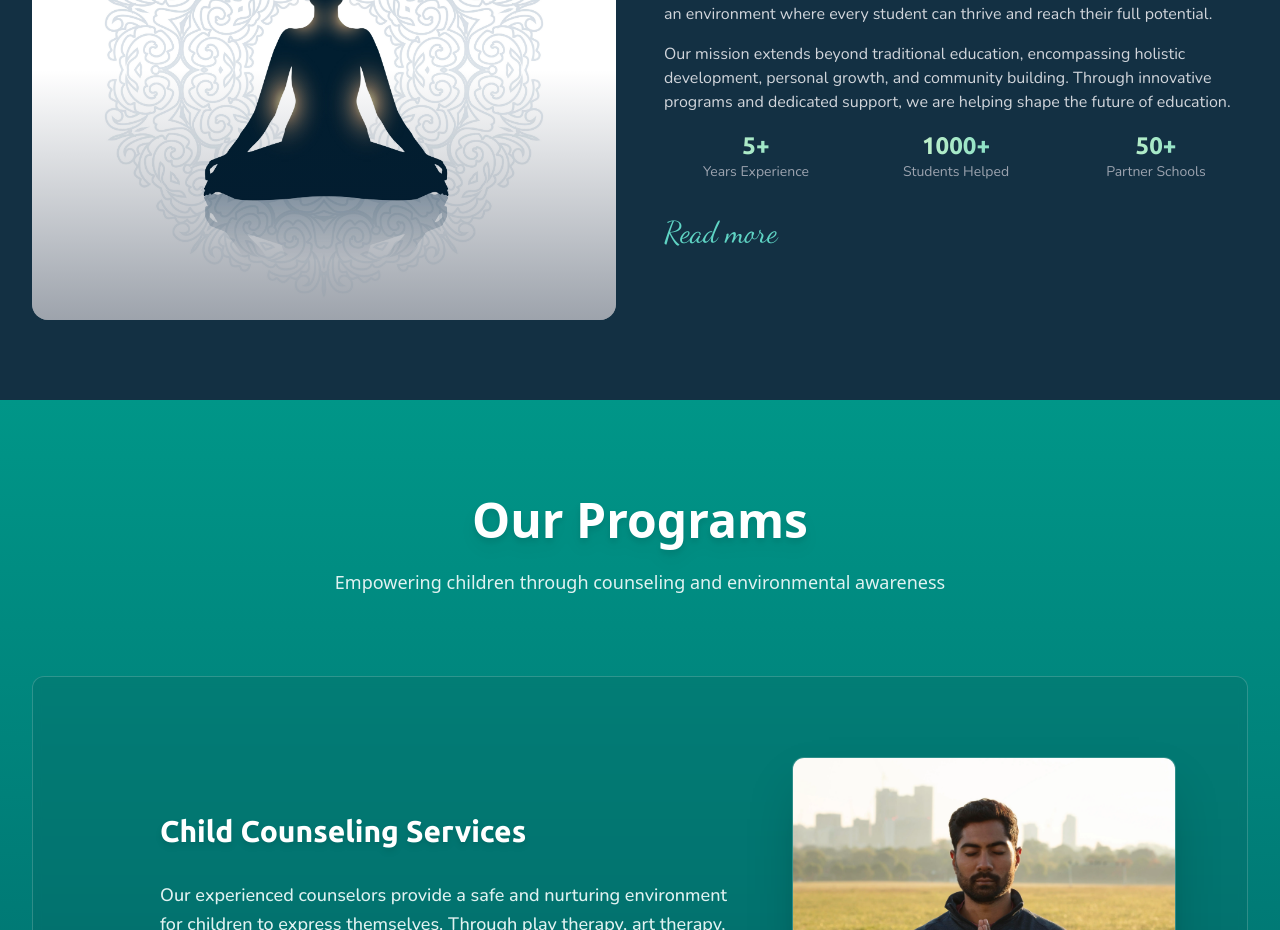
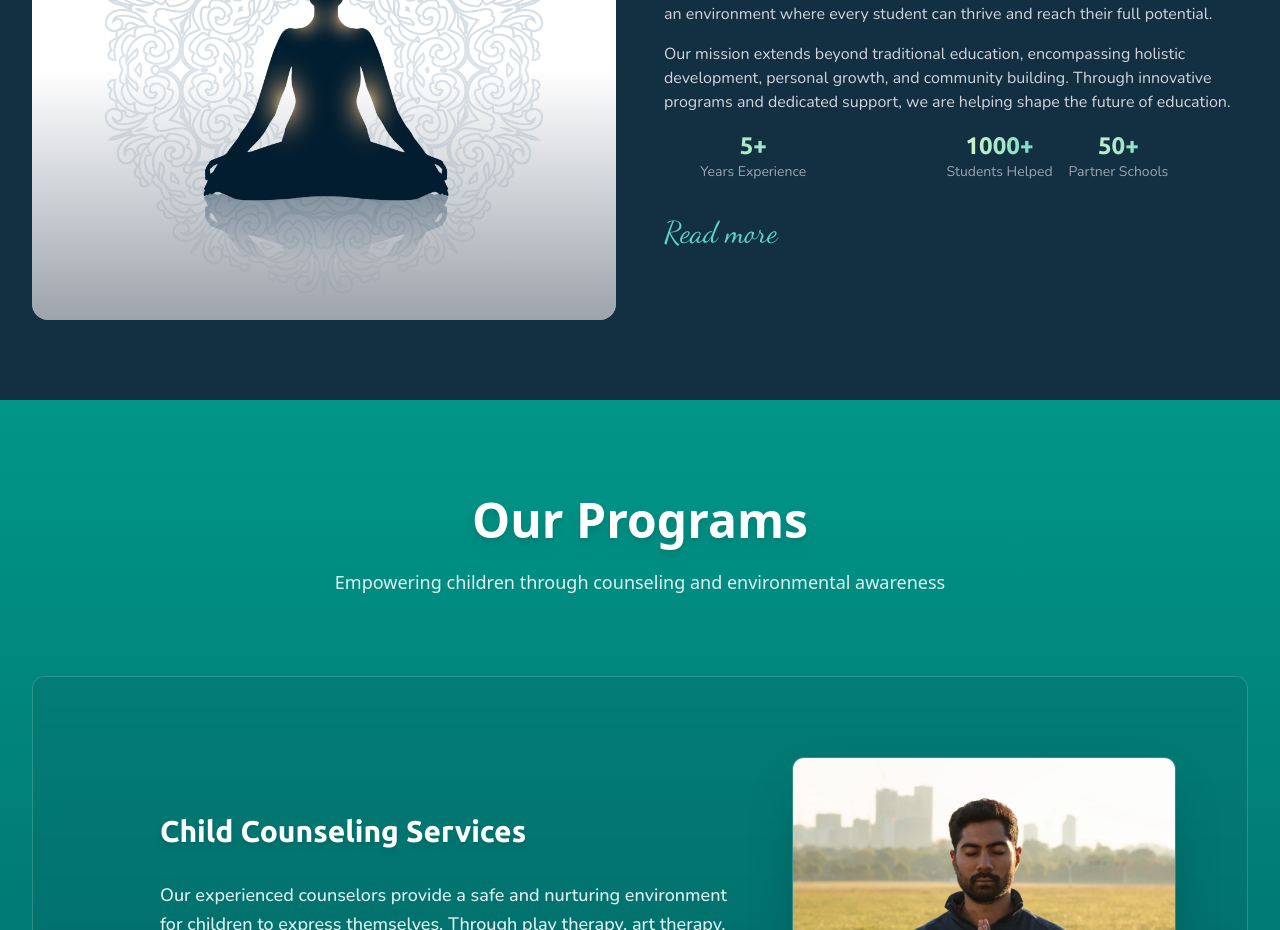
Before and after one commit to yashag710/Bliss, a Next.js app: page / in a window 1280 px wide. Shown: the part 900-1830 px from the top of the page. Built offline with nearby package versions, Linux system fonts and the light colour scheme; a web font is replaced by a local one.

Commit message:
Nice commit3

```diff
--- a/src/components/About.tsx
+++ b/src/components/About.tsx
@@ -52,25 +52,48 @@ const About = () => {
                 Our mission extends beyond traditional education, encompassing holistic development, personal growth, and community building. Through innovative programs and dedicated support, we are helping shape the future of education.
               </p>
 
-              <div className="grid grid-cols-2 sm:grid-cols-3 gap-3 sm:gap-4 my-6 sm:my-8">
-                {[
-                  { number: "5+", label: "Years Experience" },
-                  { number: "1000+", label: "Students Helped" },
-                  { number: "50+", label: "Partner Schools" }
-                ].map((stat, index) => (
+              <div className="flex flex-col sm:grid sm:grid-cols-3 gap-4 sm:gap-6 my-6 sm:my-8">
+                {/* First stat - centered on mobile */}
+                <motion.div
+                  initial={{ opacity: 0, y: 20 }}
+                  whileInView={{ opacity: 1, y: 0 }}
+                  transition={{ duration: 0.5, delay: 0.4 }}
+                  className="text-center sm:col-span-1"
+                >
+                  <div className={`text-xl sm:text-2xl font-bold text-transparent bg-clip-text bg-gradient-to-r from-[#ecfccb] to-[#5fd4c4] ${ubuntu.className}`}>
+                    5+
+                  </div>
+                  <div className={`text-xs sm:text-sm text-gray-400 ${nunito.className}`}>Years Experience</div>
+                </motion.div>
+
+                {/* Container for the other two stats */}
+                <div className="flex justify-center gap-4 sm:col-span-2">
+                  {/* Second stat */}
                   <motion.div
-                    key={index}
                     initial={{ opacity: 0, y: 20 }}
                     whileInView={{ opacity: 1, y: 0 }}
-                    transition={{ duration: 0.5, delay: 0.4 + index * 0.1 }}
+                    transition={{ duration: 0.5, delay: 0.5 }}
                     className="text-center"
                   >
                     <div className={`text-xl sm:text-2xl font-bold text-transparent bg-clip-text bg-gradient-to-r from-[#ecfccb] to-[#5fd4c4] ${ubuntu.className}`}>
-                      {stat.number}
+                      1000+
                     </div>
-                    <div className={`text-xs sm:text-sm text-gray-400 ${nunito.className}`}>{stat.label}</div>
+                    <div className={`text-xs sm:text-sm text-gray-400 ${nunito.className}`}>Students Helped</div>
                   </motion.div>
-                ))}
+
+                  {/* Third stat */}
+                  <motion.div
+                    initial={{ opacity: 0, y: 20 }}
+                    whileInView={{ opacity: 1, y: 0 }}
+                    transition={{ duration: 0.5, delay: 0.6 }}
+                    className="text-center"
+                  >
+                    <div className={`text-xl sm:text-2xl font-bold text-transparent bg-clip-text bg-gradient-to-r from-[#ecfccb] to-[#5fd4c4] ${ubuntu.className}`}>
+                      50+
+                    </div>
+                    <div className={`text-xs sm:text-sm text-gray-400 ${nunito.className}`}>Partner Schools</div>
+                  </motion.div>
+                </div>
               </div>
             </div>
 
```
